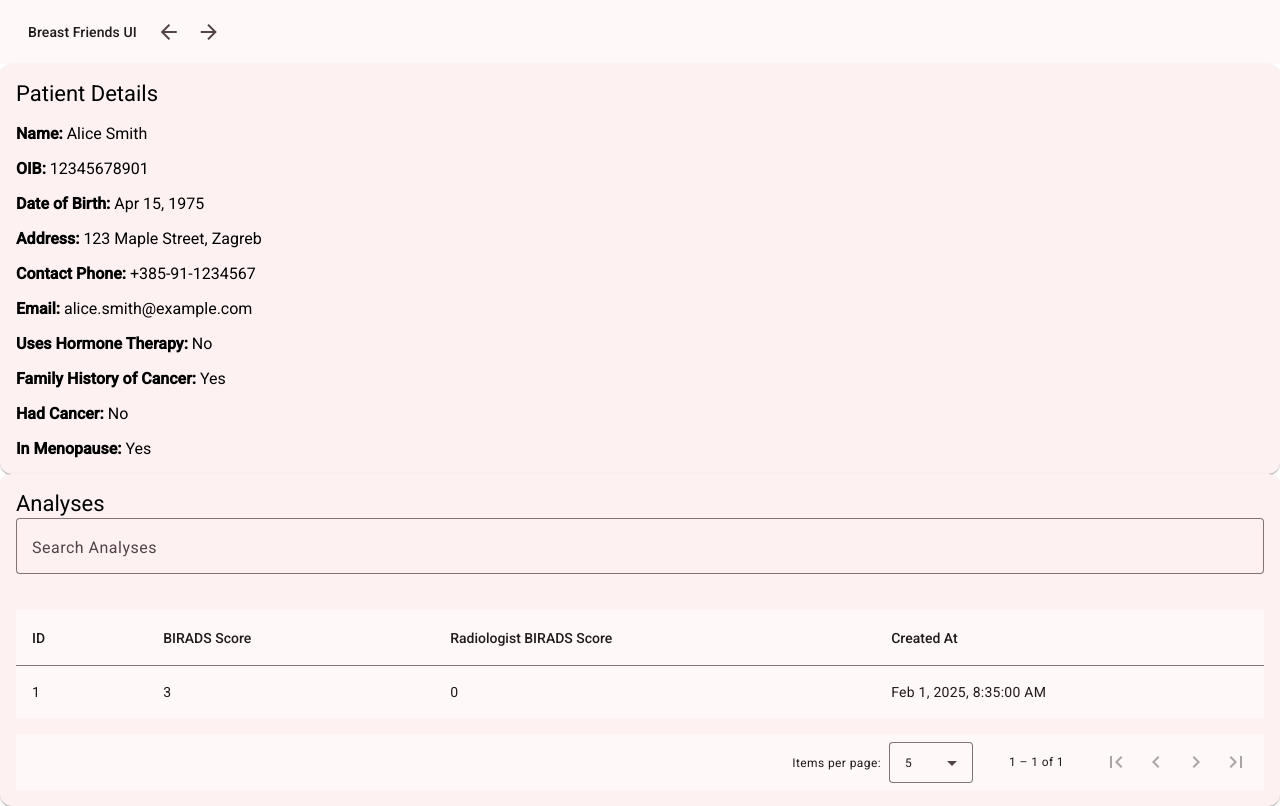
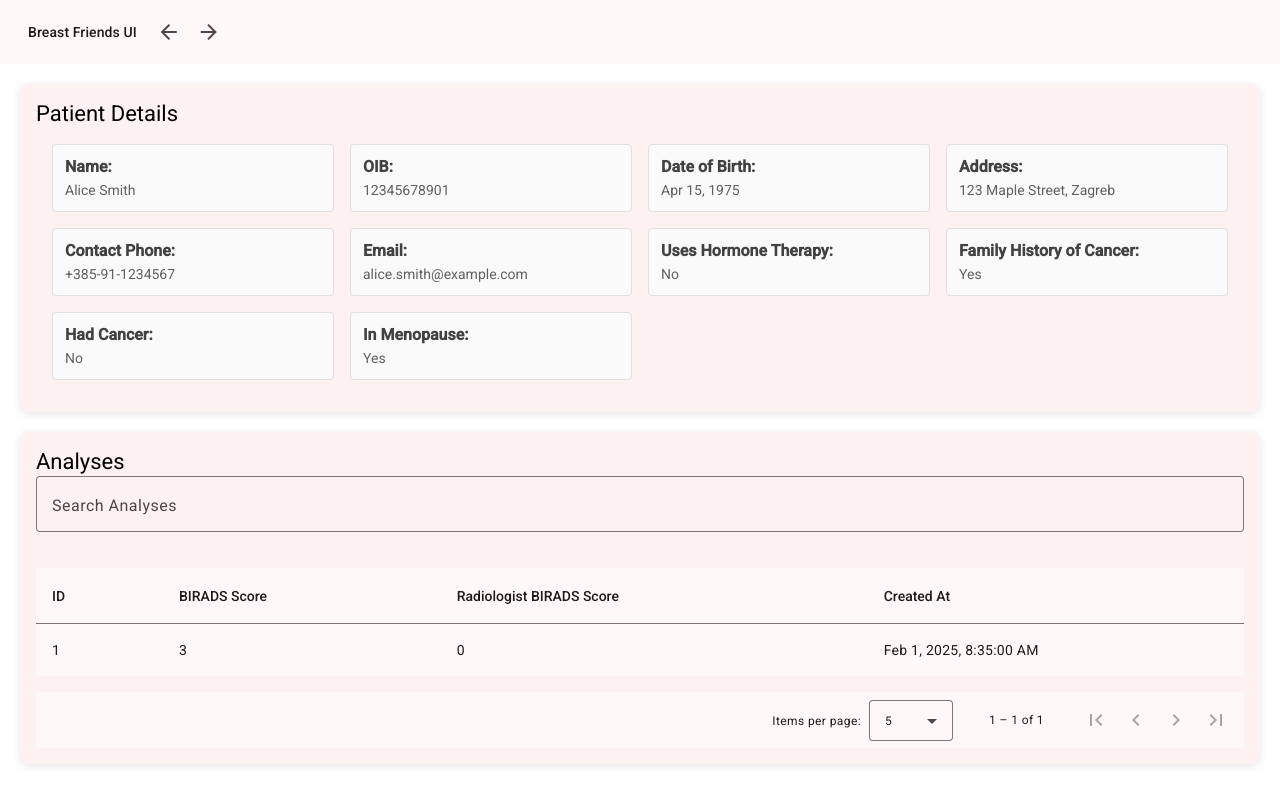
Before and after one commit to BreastFriends/ui, an Angular app: page /patient/1 in a window 1280 px wide. Built offline with nearby package versions, Linux system fonts and the light colour scheme.

Commit message:
Improve design

```diff
--- a/src/app/components/patient/patient.component.css
+++ b/src/app/components/patient/patient.component.css
@@ -0,0 +1,67 @@
+/* Patient Card Styling */
+.patient-card {
+  margin: 20px;
+  border-radius: 8px;
+  box-shadow: 0 2px 8px rgba(0, 0, 0, 0.1);
+}
+
+/* Grid layout for patient details */
+.patient-details-grid {
+  display: grid;
+  grid-template-columns: repeat(auto-fit, minmax(250px, 1fr));
+  gap: 16px;
+  padding: 16px;
+}
+
+/* Individual patient detail styling */
+.patient-detail {
+  background-color: #fafafa;
+  border: 1px solid #e0e0e0;
+  border-radius: 4px;
+  padding: 12px;
+  transition: background-color 0.3s;
+}
+
+.patient-detail:hover {
+  background-color: #f0f0f0;
+}
+
+/* Label and Value styles */
+.patient-detail .label {
+  font-weight: bold;
+  color: #424242;
+  margin-bottom: 4px;
+  display: block;
+}
+
+.patient-detail .value {
+  font-size: 14px;
+  color: #616161;
+}
+
+/* Analyses Card Styling */
+.analyses-card {
+  margin: 20px;
+  border-radius: 8px;
+  box-shadow: 0 2px 8px rgba(0, 0, 0, 0.1);
+}
+
+/* Search Input Section */
+.search-input {
+  margin-bottom: 16px;
+}
+
+.search-input mat-form-field {
+  width: 100%;
+}
+
+/* Analyses Table Container */
+.analyses-table {
+  overflow-x: auto;
+  margin-bottom: 16px;
+}
+
+/* Paginator Container */
+.paginator-container {
+  margin-top: 16px;
+}
--- a/src/app/components/patient/patient.component.html
+++ b/src/app/components/patient/patient.component.html
@@ -4,16 +4,48 @@
     <mat-card-title>Patient Details</mat-card-title>
   </mat-card-header>
   <mat-card-content>
-    <p><strong>Name:</strong> {{ patient.firstName }} {{ patient.lastName }}</p>
-    <p><strong>OIB:</strong> {{ patient.oib }}</p>
-    <p><strong>Date of Birth:</strong> {{ patient.dateOfBirth | date:'mediumDate' }}</p>
-    <p><strong>Address:</strong> {{ patient.address }}</p>
-    <p><strong>Contact Phone:</strong> {{ patient.contactPhone }}</p>
-    <p><strong>Email:</strong> {{ patient.email }}</p>
-    <p><strong>Uses Hormone Therapy:</strong> {{ patient.usesHormoneTherapy ? 'Yes' : 'No' }}</p>
-    <p><strong>Family History of Cancer:</strong> {{ patient.hasFamilyHistoryOfCancer ? 'Yes' : 'No' }}</p>
-    <p><strong>Had Cancer:</strong> {{ patient.hasHadCancer ? 'Yes' : 'No' }}</p>
-    <p><strong>In Menopause:</strong> {{ patient.isInMenopause ? 'Yes' : 'No' }}</p>
+    <div class="patient-details-grid">
+      <div class="patient-detail">
+        <span class="label">Name:</span>
+        <span class="value">{{ patient.firstName }} {{ patient.lastName }}</span>
+      </div>
+      <div class="patient-detail">
+        <span class="label">OIB:</span>
+        <span class="value">{{ patient.oib }}</span>
+      </div>
+      <div class="patient-detail">
+        <span class="label">Date of Birth:</span>
+        <span class="value">{{ patient.dateOfBirth | date:'mediumDate' }}</span>
+      </div>
+      <div class="patient-detail">
+        <span class="label">Address:</span>
+        <span class="value">{{ patient.address }}</span>
+      </div>
+      <div class="patient-detail">
+        <span class="label">Contact Phone:</span>
+        <span class="value">{{ patient.contactPhone }}</span>
+      </div>
+      <div class="patient-detail">
+        <span class="label">Email:</span>
+        <span class="value">{{ patient.email }}</span>
+      </div>
+      <div class="patient-detail">
+        <span class="label">Uses Hormone Therapy:</span>
+        <span class="value">{{ patient.usesHormoneTherapy ? 'Yes' : 'No' }}</span>
+      </div>
+      <div class="patient-detail">
+        <span class="label">Family History of Cancer:</span>
+        <span class="value">{{ patient.hasFamilyHistoryOfCancer ? 'Yes' : 'No' }}</span>
+      </div>
+      <div class="patient-detail">
+        <span class="label">Had Cancer:</span>
+        <span class="value">{{ patient.hasHadCancer ? 'Yes' : 'No' }}</span>
+      </div>
+      <div class="patient-detail">
+        <span class="label">In Menopause:</span>
+        <span class="value">{{ patient.isInMenopause ? 'Yes' : 'No' }}</span>
+      </div>
+    </div>
   </mat-card-content>
 </mat-card>
 
@@ -24,17 +56,16 @@
   </mat-card-header>
   <mat-card-content>
     <!-- Search Input -->
-    <div class="search-input" style="margin-bottom: 16px;">
-      <mat-form-field appearance="outline" style="width: 100%;">
+    <div class="search-input">
+      <mat-form-field appearance="outline">
         <mat-label>Search Analyses</mat-label>
         <input matInput (keyup)="applyFilter($event)" placeholder="Search Analyses">
       </mat-form-field>
     </div>
 
     <!-- Paginated Table -->
-    <div class="analyses-table" style="overflow-x: auto;">
-      <table mat-table [dataSource]="dataSource" matSort class="mat-elevation-z8" style="width: 100%;">
-
+    <div class="analyses-table">
+      <table mat-table [dataSource]="dataSource" matSort class="mat-elevation-z8">
         <!-- ID Column -->
         <ng-container matColumnDef="id">
           <th mat-header-cell *matHeaderCellDef mat-sort-header> ID </th>
@@ -66,7 +97,7 @@
     </div>
 
     <!-- Paginator -->
-    <div class="paginator-container" style="margin-top: 16px;">
+    <div class="paginator-container">
       <mat-paginator [pageSizeOptions]="[5, 10, 20]" showFirstLastButtons></mat-paginator>
     </div>
   </mat-card-content>
```
